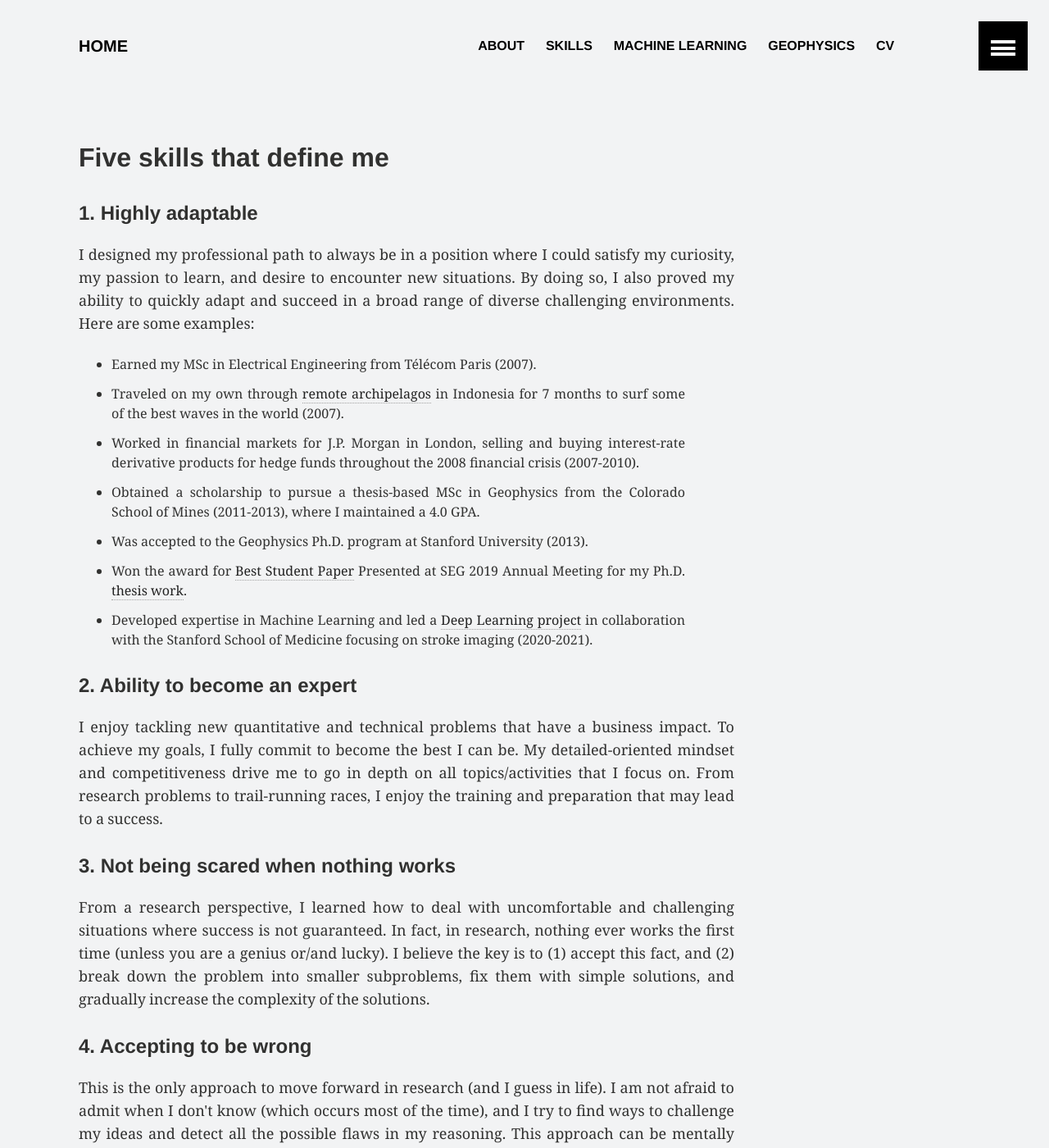
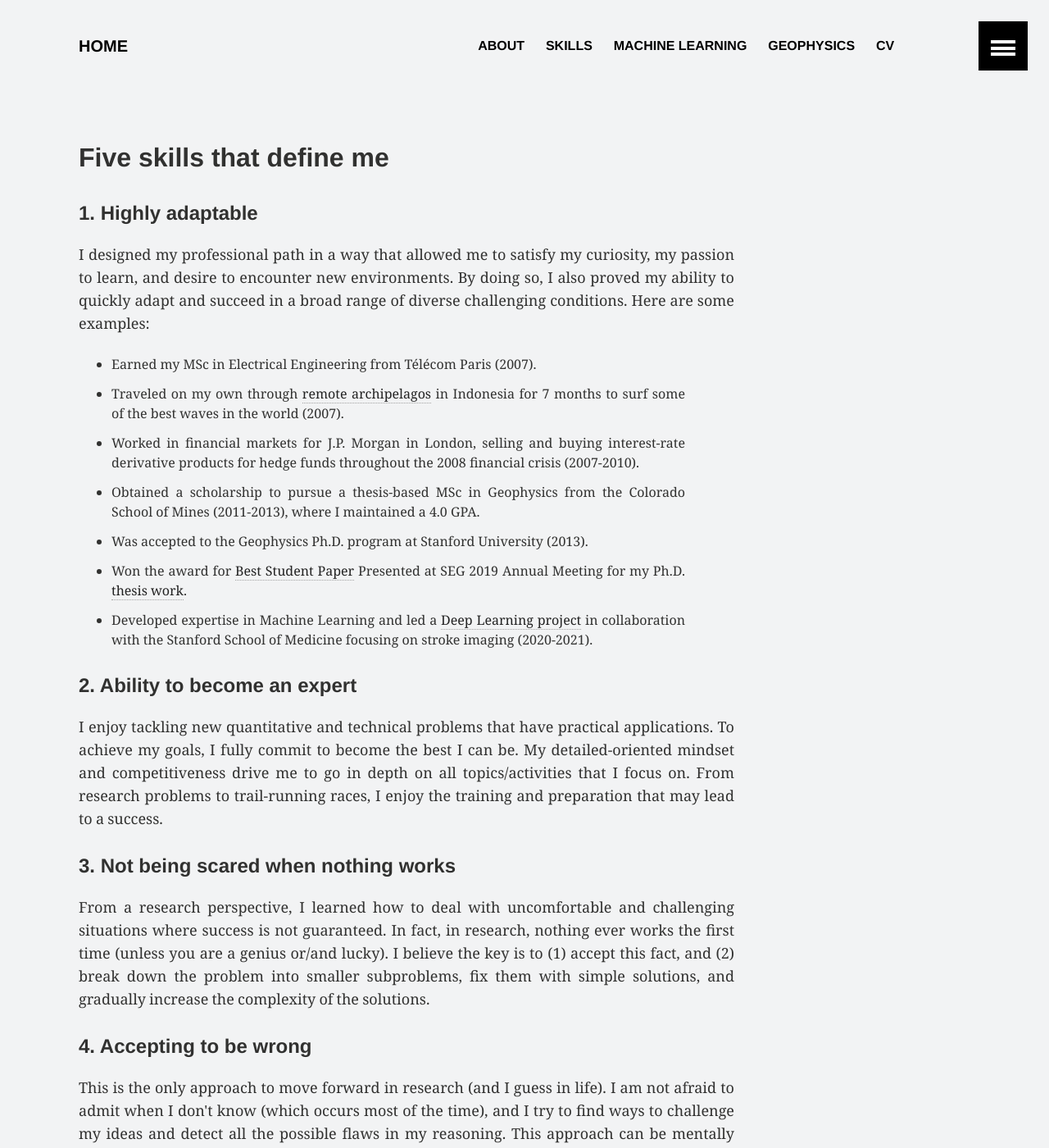
Before and after one commit to gbarnier/gbarnier.github.io, a Jekyll site: the page built from _pages/skills.md, in a window 1280 px wide and 1400 px high. Shown: the whole window at 82% size. Built offline with Jekyll 4.4.1, drawn with Linux system fonts in a browser that asks for light colours; some of the changed text lies outside the part shown.

Commit message:
Update skills.md

```diff
--- a/_pages/skills.md
+++ b/_pages/skills.md
@@ -32,7 +32,7 @@ permalink: /skills/
 <h4>1. Highly adaptable</h4>
 
 <p class="paragraph-wide">
-I designed my professional path to always be in a position where I could satisfy my curiosity, my passion to learn, and desire to encounter new situations. By doing so, I also proved my ability to quickly adapt and succeed in a broad range of diverse challenging environments. Here are some examples:
+I designed my professional path in a way that allowed me to satisfy my curiosity, my passion to learn, and desire to encounter new environments. By doing so, I also proved my ability to quickly adapt and succeed in a broad range of diverse challenging conditions. Here are some examples:
 
 <ul>
 <li class="paragraph-list">Earned my MSc in Electrical Engineering from Télécom Paris (2007).</li>
@@ -45,11 +45,9 @@ I designed my professional path to always be in a position where I could satisfy
 </ul>
 </p>
 
-
-
 <h4>2. Ability to become an expert</h4>
 <p class="paragraph-wide">
-I enjoy tackling new quantitative and technical problems that have a business impact. To achieve my goals, I fully commit to become the best I can be. My detailed-oriented mindset and competitiveness drive me to go in depth on all topics/activities that I focus on. From research problems to trail-running races, I enjoy the training and preparation that may lead to a success.
+I enjoy tackling new quantitative and technical problems that have practical applications. To achieve my goals, I fully commit to become the best I can be. My detailed-oriented mindset and competitiveness drive me to go in depth on all topics/activities that I focus on. From research problems to trail-running races, I enjoy the training and preparation that may lead to a success.
 </p>
 
 <h4>3. Not being scared when nothing works</h4>
```
Also changed, not shown: other parts of _pages/skills.md (+1 -1 lines).
